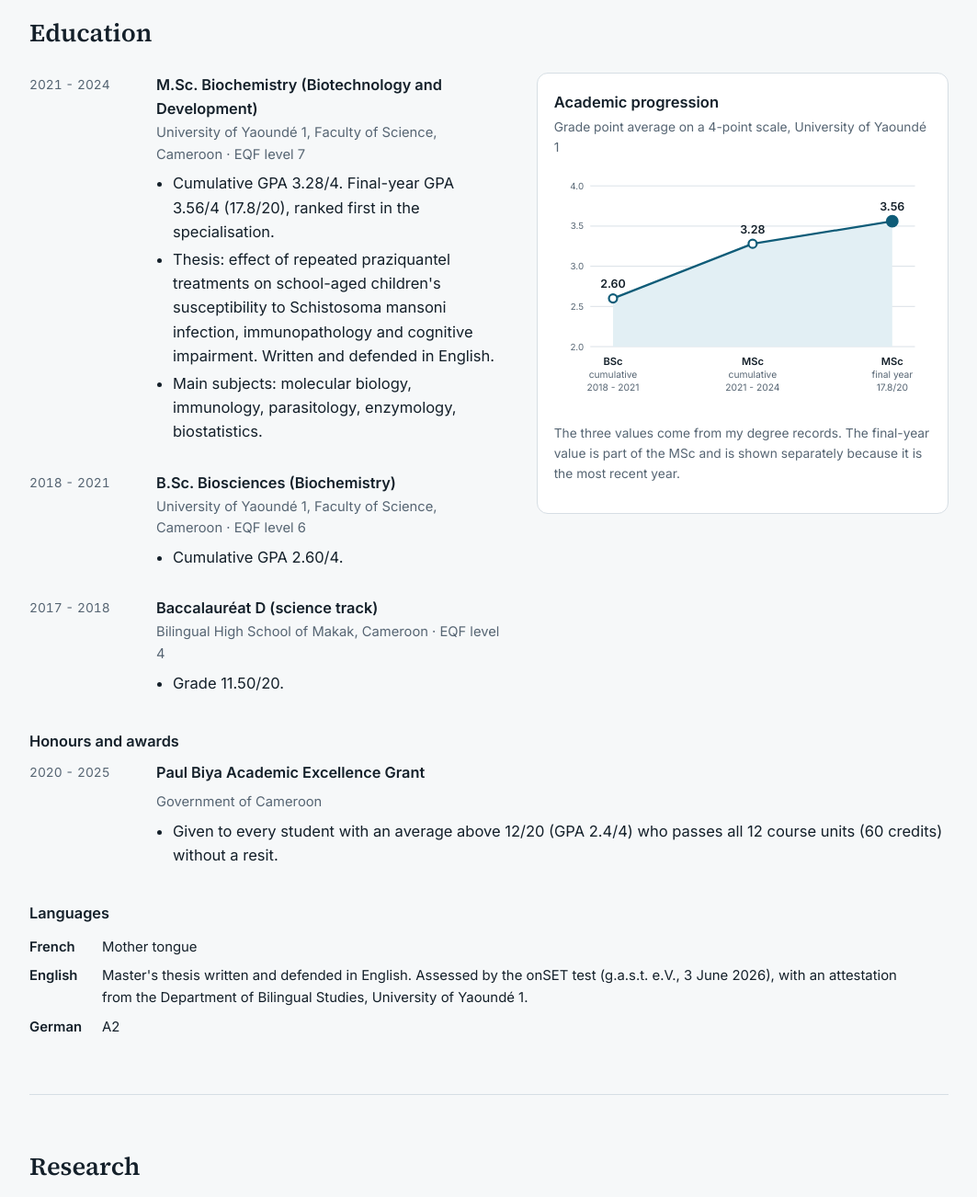
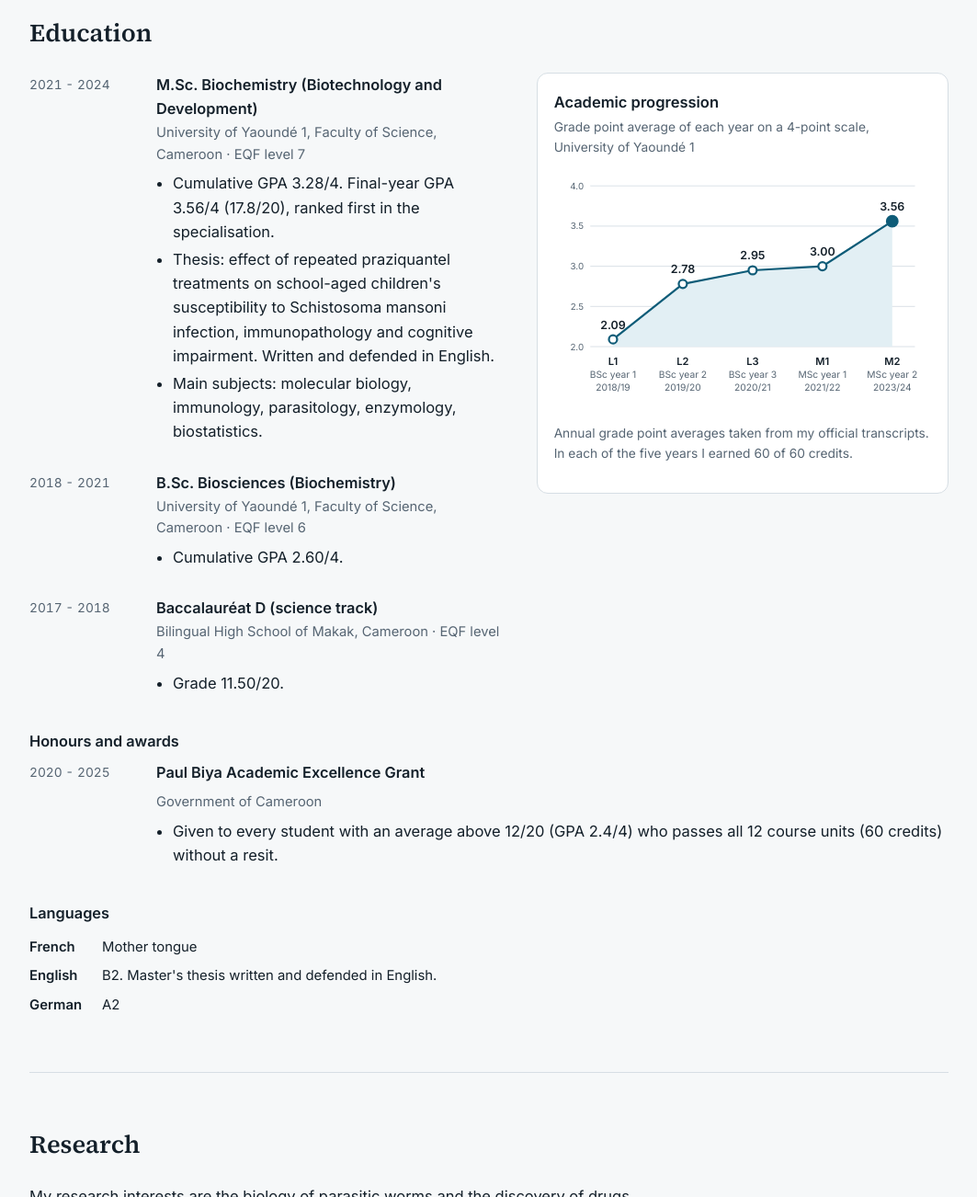
Before and after one commit to BayeckBorel/BayeckBorel.github.io, a plain HTML site: page index.html in a window 1280 px wide. Shown: the part 1080-2382 px from the top of the page at 92% size, without its empty margins (108-1171 px from the left). Drawn offline with Linux system fonts and the light colour scheme.

Commit message:
Yearly GPA curve (L1 to M2), English B2, light default with navy dark theme
Co-Authored-By: Claude Fable 5.2 <noreply@anthropic.com>

```diff
--- a/app.js
+++ b/app.js
@@ -144,7 +144,7 @@
   $("#langBtn").addEventListener("click", () => { lang = lang === "en" ? "fr" : "en"; store.set("lang", lang); render(); });
   $("#themeBtn").addEventListener("click", () => {
     const root = document.documentElement;
-    const dark = root.dataset.theme ? root.dataset.theme === "dark" : matchMedia("(prefers-color-scheme: dark)").matches;
+    const dark = root.dataset.theme === "dark";
     root.dataset.theme = dark ? "light" : "dark"; store.set("theme", root.dataset.theme);
   });
   $("#menuBtn").addEventListener("click", () => { const open = $("#nav").classList.toggle("open"); $("#menuBtn").setAttribute("aria-expanded", String(open)); });
--- a/data.js
+++ b/data.js
@@ -15,9 +15,9 @@ const T = {
     about: { text: "Biochemist (MSc in Biotechnology and Development) with expertise in molecular biology, immunology, parasitology and bioinformatics. Skilled in integrating laboratory and computational approaches to study host-parasite interactions, immunopathology, drug discovery and therapeutic responses. Highly motivated to contribute to research in infection biology, to vaccine and therapeutic development applied to neglected tropical diseases, and to other areas of molecular and biochemical research in Cameroon and elsewhere." },
     chart: {
       title: "Academic progression",
-      sub: "Grade point average on a 4-point scale, University of Yaoundé 1",
-      note: "The three values come from my degree records. The final-year value is part of the MSc and is shown separately because it is the most recent year.",
-      aria: "Line chart of grade point average: BSc cumulative 2.60, MSc cumulative 3.28, MSc final year 3.56, on a 4-point scale."
+      sub: "Grade point average of each year on a 4-point scale, University of Yaoundé 1",
+      note: "Annual grade point averages taken from my official transcripts. In each of the five years I earned 60 of 60 credits.",
+      aria: "Line chart of the annual grade point average on a 4-point scale: BSc year 1 2.09, BSc year 2 2.78, BSc year 3 2.95, MSc year 1 3.00, MSc year 2 3.56."
     },
     honoursTitle: "Honours and awards", languagesTitle: "Languages",
     research: {
@@ -51,9 +51,9 @@ const T = {
     about: { text: "Biochimiste (Master en Biotechnologie et Développement) avec une expertise en biologie moléculaire, immunologie, parasitologie et bio-informatique. J'associe les approches de laboratoire et les approches computationnelles pour étudier les interactions hôte-parasite, l'immunopathologie, la découverte de médicaments et les réponses thérapeutiques. Je souhaite contribuer à la recherche en biologie des infections, au développement de vaccins et de traitements contre les maladies tropicales négligées, et à d'autres domaines de la recherche moléculaire et biochimique, au Cameroun et ailleurs." },
     chart: {
       title: "Progression académique",
-      sub: "Moyenne sur une échelle de 4 points, Université de Yaoundé 1",
-      note: "Les trois valeurs viennent de mes relevés de diplôme. La valeur de l'année finale fait partie du Master et elle est montrée à part parce que c'est l'année la plus récente.",
-      aria: "Courbe de la moyenne : Licence cumulée 2.60, Master cumulé 3.28, année finale du Master 3.56, sur une échelle de 4 points."
+      sub: "Moyenne de chaque année sur une échelle de 4 points, Université de Yaoundé 1",
+      note: "Moyennes annuelles tirées de mes relevés de notes officiels. J'ai validé 60 crédits sur 60 à chacune des cinq années.",
+      aria: "Courbe de la moyenne annuelle sur une échelle de 4 points : Licence 1 2.09, Licence 2 2.78, Licence 3 2.95, Master 1 3.00, Master 2 3.56."
     },
     honoursTitle: "Distinctions", languagesTitle: "Langues",
     research: {
@@ -76,11 +76,13 @@ const T = {
   }
 };
 
-/* Points de la courbe. Pour une courbe année par année, remplacer par cinq points (L1, L2, L3, M1, M2). */
+/* Points de la courbe : moyenne annuelle lue sur les releves de notes officiels. */
 const GPA = [
-  { v: 2.60, en: ["BSc", "cumulative", "2018 - 2021"], fr: ["Licence", "cumulée", "2018 - 2021"] },
-  { v: 3.28, en: ["MSc", "cumulative", "2021 - 2024"], fr: ["Master", "cumulé", "2021 - 2024"] },
-  { v: 3.56, en: ["MSc", "final year", "17.8/20"], fr: ["Master", "année finale", "17.8/20"] }
+  { v: 2.09, en: ["L1", "BSc year 1", "2018/19"], fr: ["L1", "Licence 1", "2018/19"] },
+  { v: 2.78, en: ["L2", "BSc year 2", "2019/20"], fr: ["L2", "Licence 2", "2019/20"] },
+  { v: 2.95, en: ["L3", "BSc year 3", "2020/21"], fr: ["L3", "Licence 3", "2020/21"] },
+  { v: 3.00, en: ["M1", "MSc year 1", "2021/22"], fr: ["M1", "Master 1", "2021/22"] },
+  { v: 3.56, en: ["M2", "MSc year 2", "2023/24"], fr: ["M2", "Master 2", "2023/24"] }
 ];
 
 const EDU = [
@@ -108,8 +110,8 @@ const HONOURS = {
 };
 
 const LANGS = {
-  en: [["French", "Mother tongue"], ["English", "Master's thesis written and defended in English. Assessed by the onSET test (g.a.s.t. e.V., 3 June 2026), with an attestation from the Department of Bilingual Studies, University of Yaoundé 1."], ["German", "A2"]],
-  fr: [["Français", "Langue maternelle"], ["Anglais", "Mémoire de Master rédigé et soutenu en anglais. Niveau évalué par le test onSET (g.a.s.t. e.V., 3 juin 2026), avec une attestation du Département d'Études Bilingues de l'Université de Yaoundé 1."], ["Allemand", "A2"]]
+  en: [["French", "Mother tongue"], ["English", "B2. Master's thesis written and defended in English."], ["German", "A2"]],
+  fr: [["Français", "Langue maternelle"], ["Anglais", "B2. Mémoire de Master rédigé et soutenu en anglais."], ["Allemand", "A2"]]
 };
 
 const PUBS = [
--- a/styles.css
+++ b/styles.css
@@ -6,12 +6,9 @@
   --body:"Inter",system-ui,-apple-system,"Segoe UI",Roboto,sans-serif;
   --w:1040px;
 }
-@media (prefers-color-scheme: dark){ :root:not([data-theme="light"]){
-  --bg:#0f161b; --surface:#172129; --fg:#e4ecf1; --muted:#9bacb8; --line:#2a3842;
-  --accent:#6fc0dc; --accent-soft:#17303b; --on-accent:#0b1a21; --mark:#f0a36b; color-scheme:dark } }
 :root[data-theme="dark"]{
-  --bg:#0f161b; --surface:#172129; --fg:#e4ecf1; --muted:#9bacb8; --line:#2a3842;
-  --accent:#6fc0dc; --accent-soft:#17303b; --on-accent:#0b1a21; --mark:#f0a36b; color-scheme:dark }
+  --bg:#0c1b2c; --surface:#132840; --fg:#f1f5f9; --muted:#a9b9cb; --line:#24405e;
+  --accent:#7cc4f0; --accent-soft:#18344f; --on-accent:#06182a; --mark:#f2b56b; color-scheme:dark }
 
 *{box-sizing:border-box}
 html{scroll-behavior:smooth;scroll-padding-top:72px}
```
